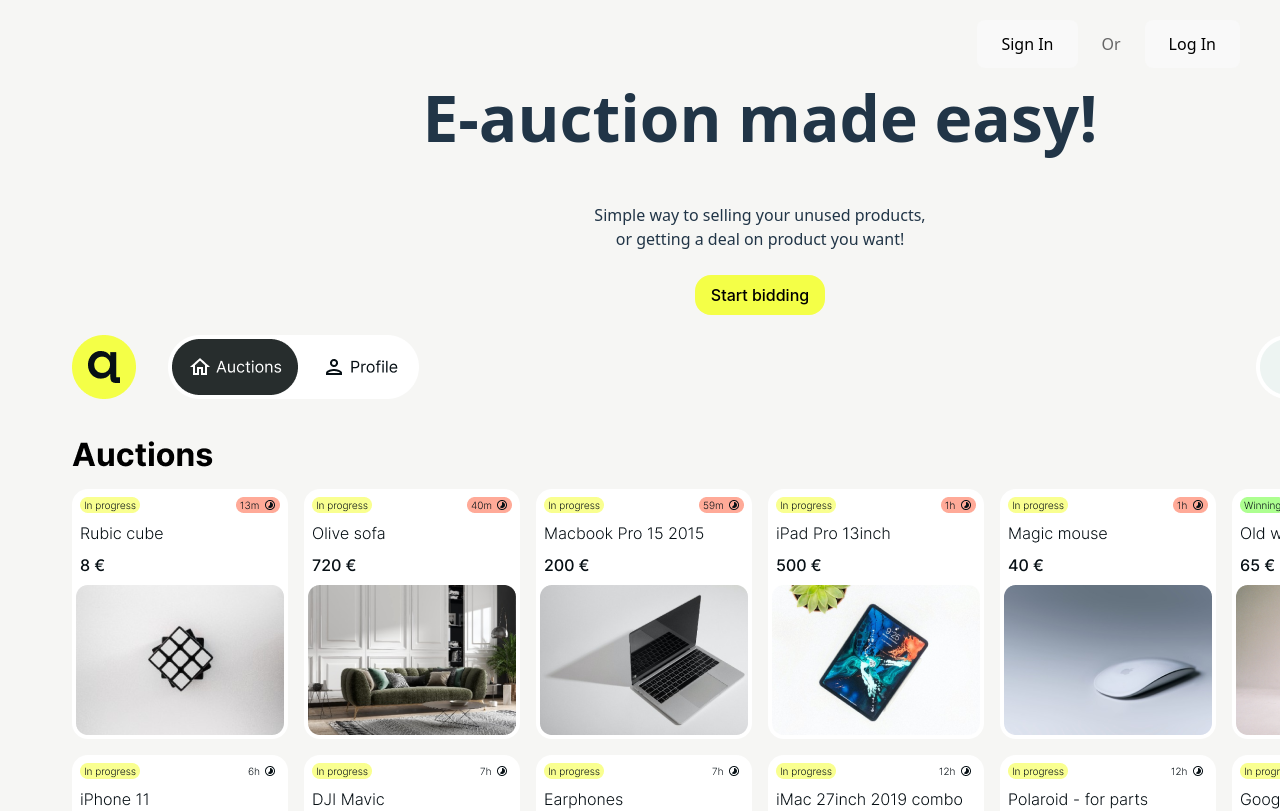
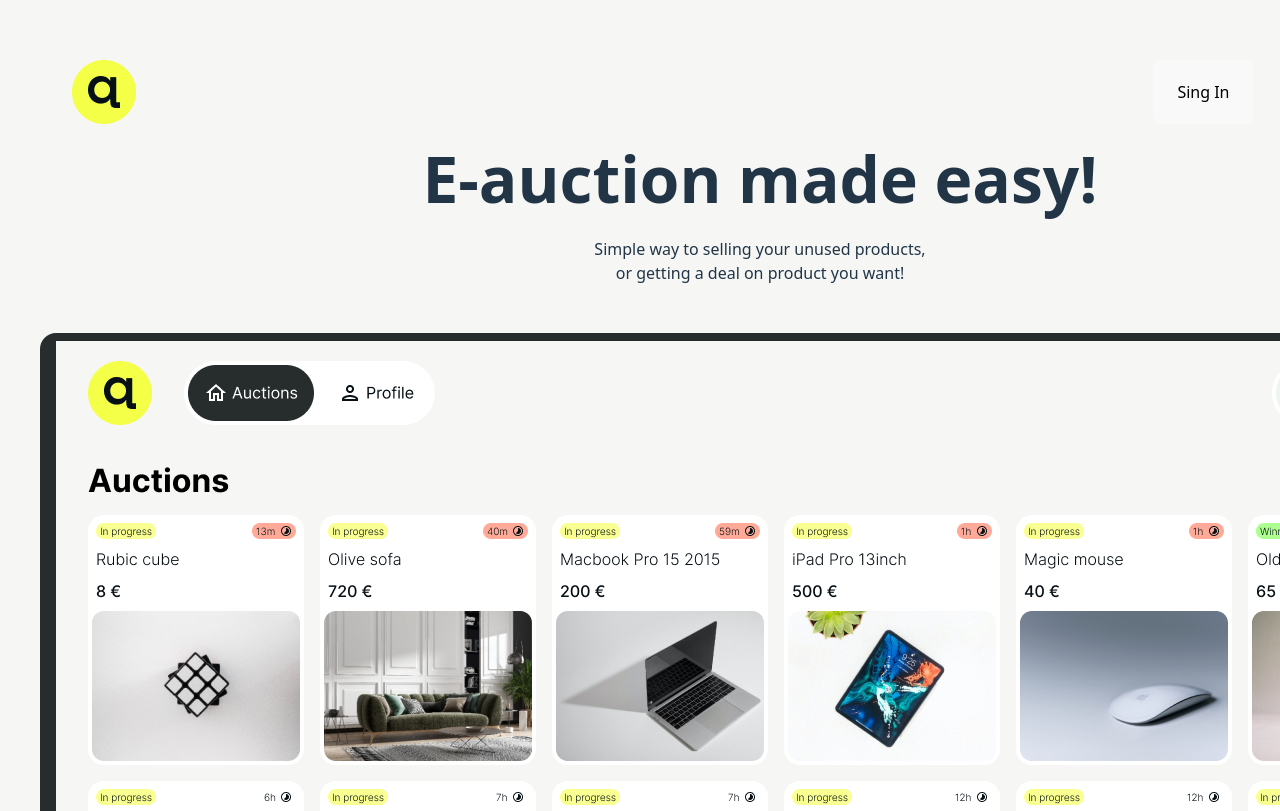
Before and after one commit to AndjelaShida/AuctionBay-Frontend, a React (Vite) app: page / in a window 1280 px wide. Shown: the top 811 px of the page. Built offline with nearby package versions, Linux system fonts and the light colour scheme.

Commit message:
landing page

```diff
--- a/src/pages/LandingPage/LandingPage.style.ts
+++ b/src/pages/LandingPage/LandingPage.style.ts
@@ -17,13 +17,31 @@
   text-align: center;
 `;
 
-export const Title = styled.h1`
+export const Header = styled.header`
+ display: flex ;
+ justify-content: space-between;
+ algin-items: center ;
+ height: 104px ;
+ padding: 20px 32px;
+ width: 100% ;
+ box-sizing: border-box ;
+
+`;
+
+export const AuthButtons = styled.div`
+display: flex ;
+algin-items: center ;
+gap: 16px ;
+`;
+
+export const H1 = styled.h1`
   font-size: 'Inter', sans-serif ;
   font-weight: 700;
   font-size: 64px;
   color: #071015
   width: 715px;
   height: 77px;
+  margin: 0 auto 16px auto ;
 
 `;
 
@@ -31,6 +49,7 @@
 font: 'Inter' sans-serif ;
 font-weight: 300;
 font-size: 16px;
+margin-bottom: 24px ;
 
 `;
 
@@ -44,25 +63,13 @@
 border-radius: 16px;
 border: none;
 color: #000000 ;
-background-color: #F4FF47 ;
+background-color: #272D2D;
 cursor: pointer;
 display: inline-block;
 margin: 24px auto 0 auto ;
 
-&:hover {
-background-color: #e2eb00 ;
-}
 `;
 
-export const ButtonGroup = styled.div`
-  margin-top: 30px;
-  display: flex;
-  gap: 16px;
-  algin-items: center ;
-  justify-content: center ;
-  gap: 8px ; /*razmak izmedju elemenata */
-
-`;
 
 export const OrText = styled.span  `
 padding: 12px 24px;
--- a/src/pages/LandingPage/LandingPage.tsx
+++ b/src/pages/LandingPage/LandingPage.tsx
@@ -2,31 +2,36 @@
 import {
   PageWrapper,
   Content,
-  Title,
-  ButtonGroup,
   Button,
-  HeaderButton,
   OrText,
   Subtitle,
   StartButton,
+  Header,
+  H1,
+  AuthButtons,
+
 } from './LandingPage.style'
 
 const LandingPage = () => {
   return (
     <PageWrapper>
       <Content>
-        <Title>E-auction made easy!</Title>
-        <Subtitle>Simple way to selling your unused products, <br></br>
-          or getting a deal on product you want!</Subtitle>
-          <StartButton>Start bidding</StartButton>
-        <img src='/images/landingPic.png' alt='Landing Picture'></img>
-        <ButtonGroup>
-          <HeaderButton>
-          <Button>Sign In</Button>
-          <OrText>Or</OrText>
-          <Button>Log In</Button>
-          </HeaderButton>
-        </ButtonGroup>
+        <Header>
+          <img src='./images/Left navigation.png' alt='Left navigation'></img>
+          <AuthButtons>
+            <Button>Sing In</Button>
+            <OrText>Or</OrText>
+            <Button>Log In</Button>
+          </AuthButtons>
+        </Header>
+
+        <H1>E-auction made easy!</H1>
+        <Subtitle>
+           Simple way to selling your unused products, <br />
+          or getting a deal on product you want!
+        </Subtitle>
+        <StartButton> <img src='./images/landingPic.png' alt='Landing Picture' />
+        </StartButton>
       </Content>
     </PageWrapper>
   );
```
Also changed, not shown: public/images/Left navigation.png (added).
